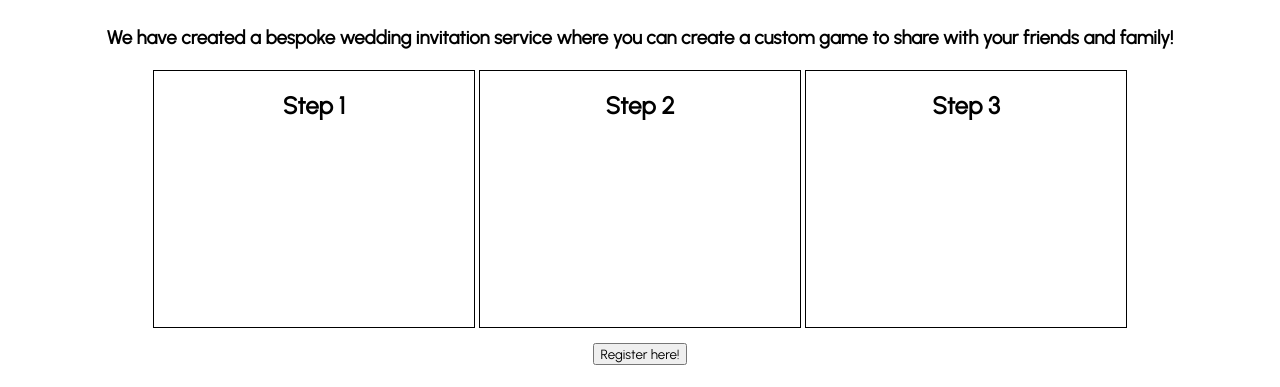
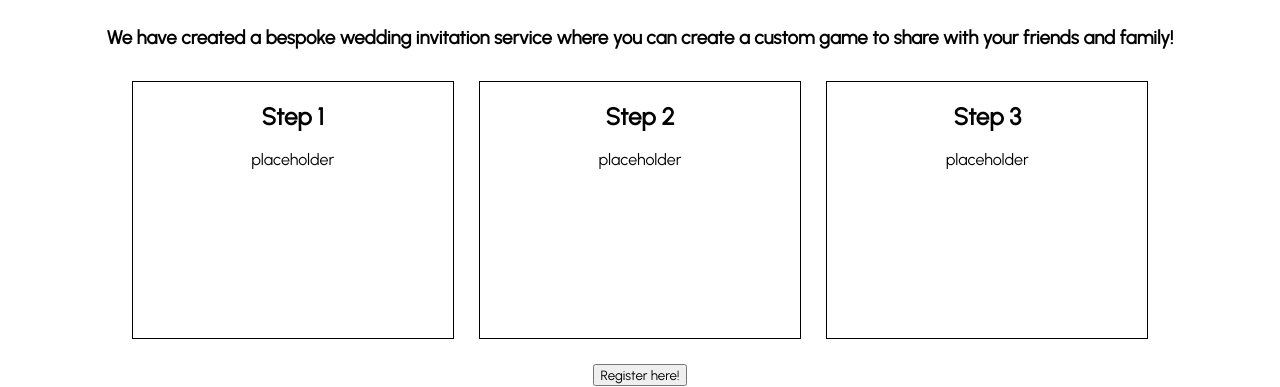
Before and after one commit to gitplayers/client, a React app: page / in a window 1280 px wide. Shown: the part 315-702 px from the top of the page. Built offline with nearby package versions, Linux system fonts and the light colour scheme.

Commit message:
Add styling

```diff
--- a/src/Components/Game/style.css
+++ b/src/Components/Game/style.css
@@ -7,6 +7,7 @@ canvas {
     image-rendering: pixelated;
     height: 600px;
     width: 1200px;
+    border: 10px solid #BFC2C9;
 }
 
 #modal {
--- a/src/GameComponents/Score/index.js
+++ b/src/GameComponents/Score/index.js
@@ -19,6 +19,7 @@ class Scoreboard{
             this.x = this.canvas.width - this.fontSize*3;
         }
         this.context.font = `${this.fontSize}px Arial`
+        this.context.fillStyle = "#FFFFFF"
         this.context.fillText((this.score.toFixed(0)), this.x, this.y);
         this.context.fillText(scoreMultiplier.toFixed(1), 0, this.fontSize);
 
--- a/src/Pages/Home/index.js
+++ b/src/Pages/Home/index.js
@@ -141,12 +141,18 @@ const Home = () => {
             <h3>We have created a bespoke wedding invitation service where you can create a custom game to share with your friends and family!</h3>
             <div className="stepDiv">
                 <h2>Step 1</h2>
+                <p>placeholder</p>
+                {/* <p>Register and configure your game!</p> */}
             </div>
             <div className="stepDiv">
                 <h2>Step 2</h2>
+                <p>placeholder</p>
+                {/* <p>Send out your personalised link to the game to your friends and family and enjoy!</p> */}
             </div>
             <div className="stepDiv">
                 <h2>Step 3</h2>
+                <p>placeholder</p>
+                {/* <p>Check out how your friends and family did with our leaderboards, and all participants can view your personalised invite!</p> */}
             </div>
             <div id="djangoButton">
                 <button onClick={forwardToDjango}>Register here!</button>
--- a/src/Pages/Home/style.css
+++ b/src/Pages/Home/style.css
@@ -3,7 +3,7 @@
     width: 25vw;
     border: 1px solid black;
     display: inline-block;
-    margin: 2px;
+    margin: 1%;
 }
 
 .hair, .skin, .dress, .eyes {
--- a/src/Pages/Invite/style.css
+++ b/src/Pages/Invite/style.css
@@ -3,6 +3,7 @@
     width: 55vw;
     height: 65vh;
     margin: 2% auto 0 auto;
+    overflow-y: auto;
 }
 
 #invite h1 {
```
